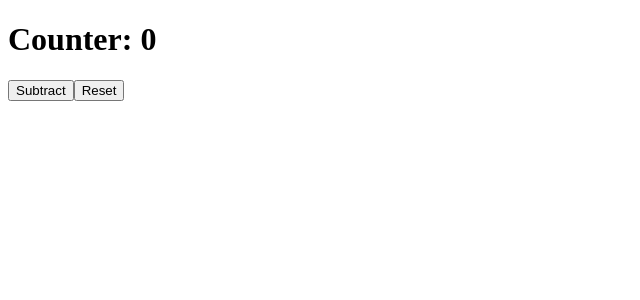
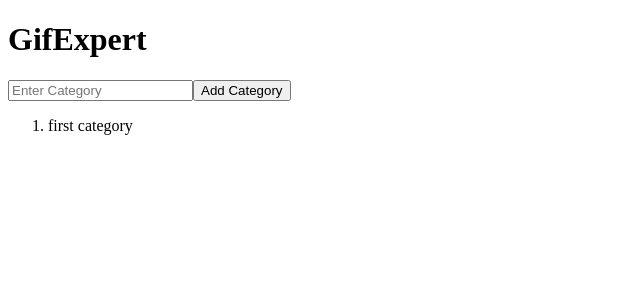
Before and after one commit to Nicora2244/challenges, a React (Create React App) app in the folder challenge-02/: page / in a window 1280 px wide. Shown: the top 300 px of the page, without its empty margins (0-640 px from the left). Built offline with nearby package versions, Linux system fonts and the light colour scheme.

Commit message:
commit challenge-4

```diff
--- a/challenge-02/package.json
+++ b/challenge-02/package.json
@@ -8,7 +8,7 @@
     "@testing-library/user-event": "^13.5.0",
     "react": "^18.2.0",
     "react-dom": "^18.2.0",
-    "react-scripts": "5.0.1",
+    "react-scripts": "^5.0.1",
     "web-vitals": "^2.1.4"
   },
   "scripts": {
--- /dev/null
+++ b/challenge-02/src/ComponentApp.jsx
@@ -0,0 +1,39 @@
+// challenge - 04
+
+import { useState } from 'react';
+
+export const GifExpertApp = () => {
+    const [categories, setCategories] = useState(['first category']);
+    const [category, setCategory] = useState('');
+
+    const onAddCategory = () => {
+            setCategories(list => [...list, category]);
+            setCategory('');
+    };
+
+    const onSetCategory = (evt) => {
+        setCategory(evt.target.value);
+    };
+
+    return (
+        <>
+            <h1>GifExpert</h1>
+            <input
+                type="text"
+                value={category}
+                onChange={(event) => onSetCategory(event)}
+                placeholder='Enter Category'
+            />
+            <button onClick={onAddCategory}>Add Category</button>
+            <ol>
+                {
+                    categories.map((cat, key) => (
+                        <li key={key}>{cat}</li>
+                    ))
+                }
+            </ol>
+        </>
+    );
+}
+
+export default GifExpertApp;
--- a/challenge-02/src/MyFirstApp.jsx
+++ /dev/null
@@ -1,25 +0,0 @@
-// challenge - 03
-
-import React, { useState } from 'react';
-
-const MyfirstApp = ({ value }) => {
-  const [counter, setCounter] = useState(value);
-
-  const handleSubtract = () => {
-    setCounter(counter - 1);
-  };
-
-  const handleReset = () => {
-    setCounter(value);
-  };
-
-  return (
-    <div>
-      <h1>Counter: {counter}</h1>
-      <button onClick = { () => handleSubtract ()}>Subtract</button>
-      <button onClick = { () => handleReset ()}>Reset</button>
-    </div>
-  );
-};
-
-export default MyfirstApp;
--- a/challenge-02/src/index.js
+++ b/challenge-02/src/index.js
@@ -1,12 +1,12 @@
 import React from 'react';
 import ReactDOM from 'react-dom/client';
-import MyFirstApp from './MyFirstApp';
+import ComponentApp from './ComponentApp';
 // import './index.css';
 // import App from './App';
 
 const root = ReactDOM.createRoot(document.getElementById('root'));
 root.render(
   <React.StrictMode>
-    <MyFirstApp value = {0}/>
+    <ComponentApp/>
   </React.StrictMode>
 );
```
Also changed, not shown: 1 other file (tests, documents, lock files or other folders).
